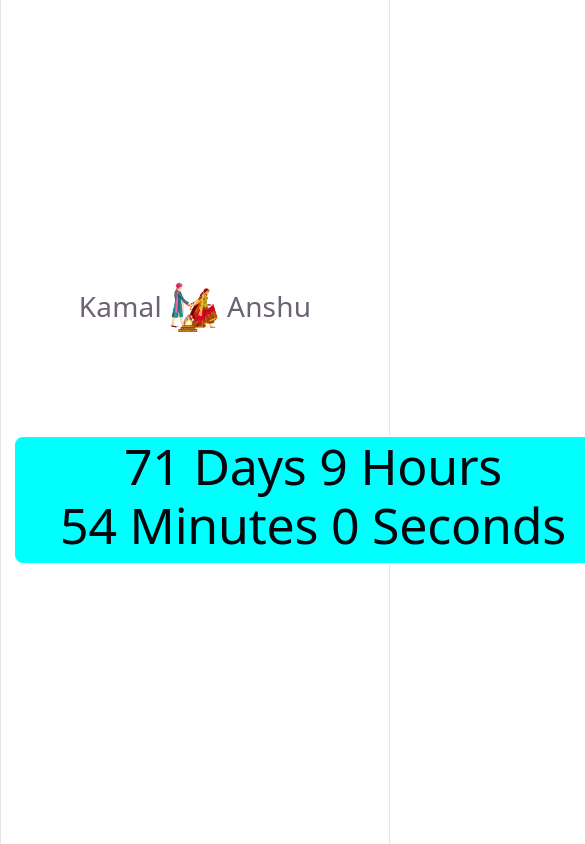
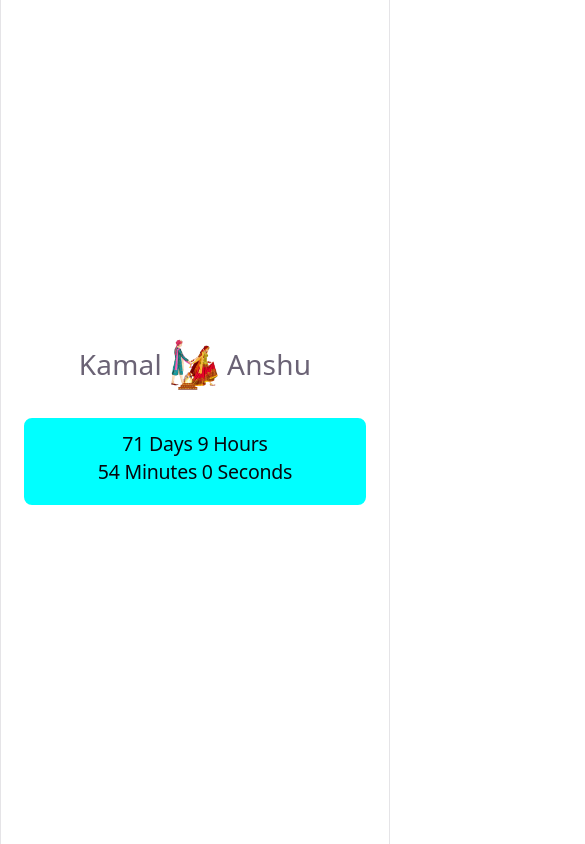
Before and after one commit to Kamalrao2611/KamalAnsh, a React (Vite) app: page / in a window 390 px wide. Shown: the top 844 px of the page, 585 px wide, since content can reach past the window. Built offline with nearby package versions, Linux system fonts and the light colour scheme.

Commit message:
mobile responsive

```diff
--- a/src/components/Countdown.css
+++ b/src/components/Countdown.css
@@ -1,18 +1,37 @@
+
 .container {
-  width: 600px;
+  width: 90%;
+  max-width: 600px;
   background-color: aqua;
   border: 2px solid white;
   border-radius: 10px;
-  margin: 100px auto 0;
+  margin: 40px auto 0;
+  padding: 20px 12px;
   text-align: center;
 }
 
-* {
-  margin: 0;
-  padding: 0;
-  box-sizing: border-box;
+.container h2 {
+  font-size: clamp(18px, 5vw, 50px);
+  line-height: 1.4;
+  overflow-wrap: break-word;
 }
 
-body {
-  margin: 0;
+/* Mobile */
+@media (max-width: 600px) {
+  .container {
+    width: 95%;
+    padding: 12px 6px;
+    margin-top: 24px;
+  }
+
+  .container h2 {
+    font-size: clamp(16px, 5vw, 30px);
+  }
 }
+
+/* Small mobile */
+@media (max-width: 360px) {
+  .container h2 {
+    font-size: 16px;
+  }
+}
--- a/src/components/Countdown.jsx
+++ b/src/components/Countdown.jsx
@@ -52,12 +52,13 @@ function Countdown() {
   return (
     <div className="container">
 
-      <h2 style={{ fontSize: "50px" }}>
-        {timeLeft.days} Days{" "}
-        {timeLeft.hours} Hours{" "}<br/>
-        {timeLeft.minutes} Minutes{" "}
-        {timeLeft.seconds} Seconds
-      </h2>
+      <h2>
+  {timeLeft.days} Days{" "}
+  {timeLeft.hours} Hours{" "}
+  <br />
+  {timeLeft.minutes} Minutes{" "}
+  {timeLeft.seconds} Seconds
+</h2>
     </div>
   );
 }
```
